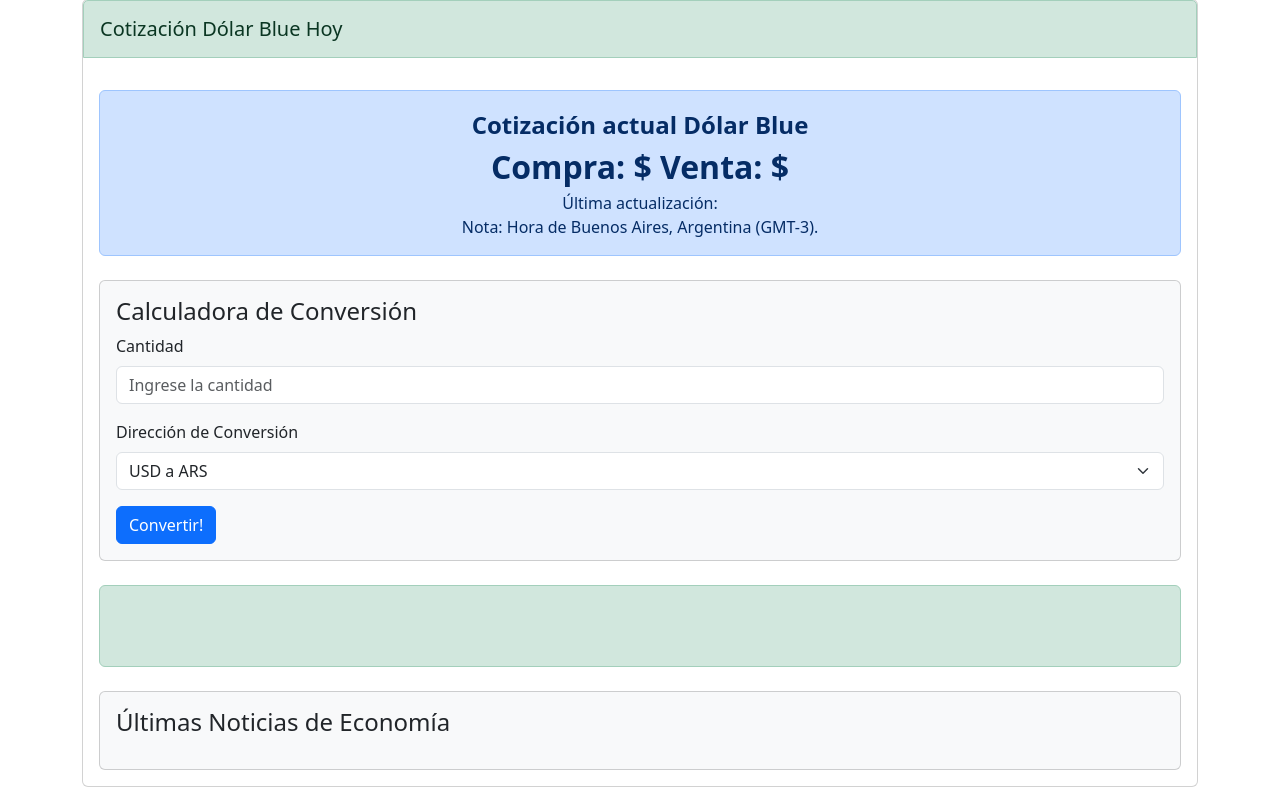
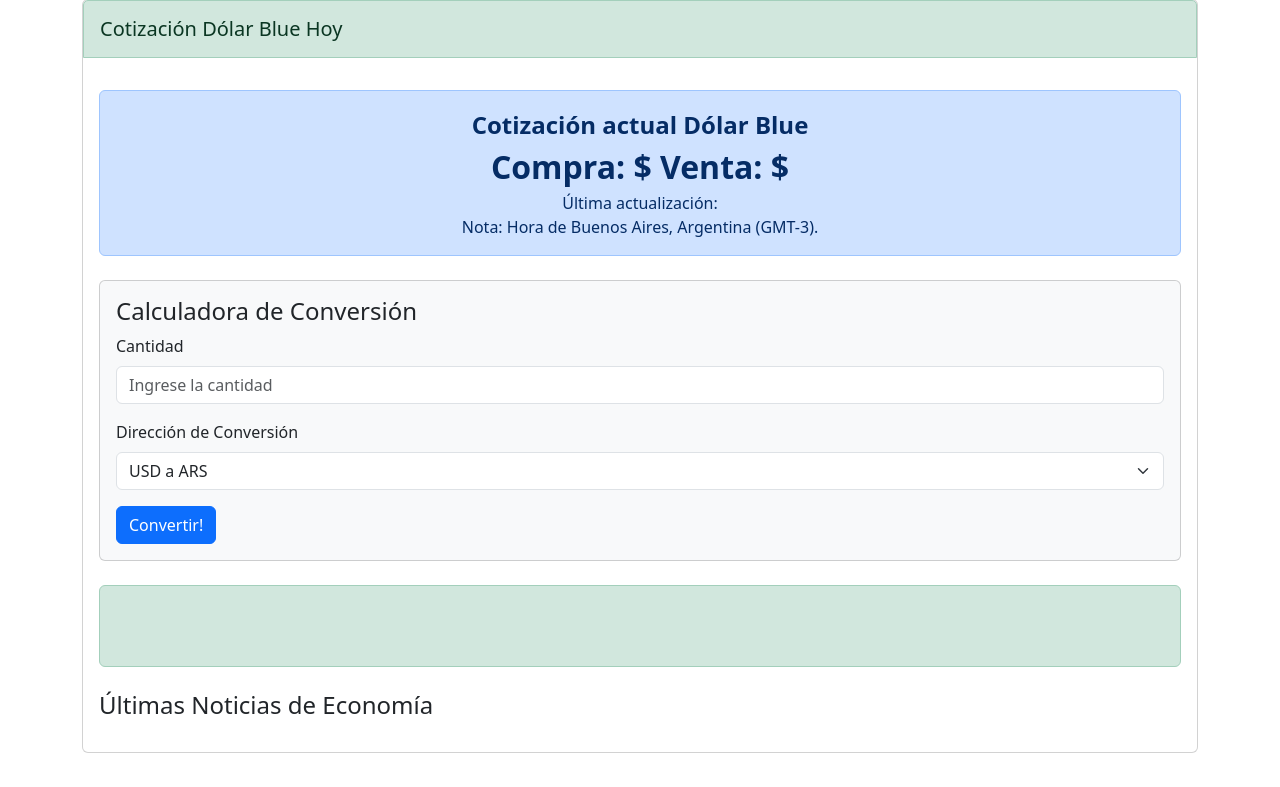
Before and after one commit to hernantvg/DolarBlue, a PHP site: page / in a window 1280 px wide. Shown: the part 49-836 px from the top of the page. After the commit the page ends 802 px from the top, so only its background shows below. Run offline with PHP 8.4, Linux system fonts and the light colour scheme.

Commit message:
Update index.php

```diff
--- a/index.php
+++ b/index.php
@@ -65,12 +65,9 @@
                     </div>
                 </div>
 
-                <!-- Feed de noticias -->
-                <div class="card bg-light mt-4">
-                    <div class="card-body">
-                        <h4 class="card-title">Últimas Noticias de Economía</h4>
-                        <ul id="newsList"></ul>
-                    </div>
+                <div class="mt-4">
+                    <h4>Últimas Noticias de Economía</h4>
+                    <ul id="newsList"></ul>
                 </div>
             </div>
         </div>
@@ -129,6 +126,7 @@
                     items.forEach(item => {
                         const title = item.querySelector("title").textContent;
                         const link = item.querySelector("link").textContent;
+                        const description = item.querySelector("description").textContent;
 
                         const listItem = document.createElement("li");
                         const linkElement = document.createElement("a");
@@ -136,7 +134,11 @@
                         linkElement.href = link;
                         linkElement.target = "_blank";
 
+                        const descriptionElement = document.createElement("p");
+                        descriptionElement.textContent = description;
+
                         listItem.appendChild(linkElement);
+                        listItem.appendChild(descriptionElement);
                         newsList.appendChild(listItem);
                     });
                 })
```
